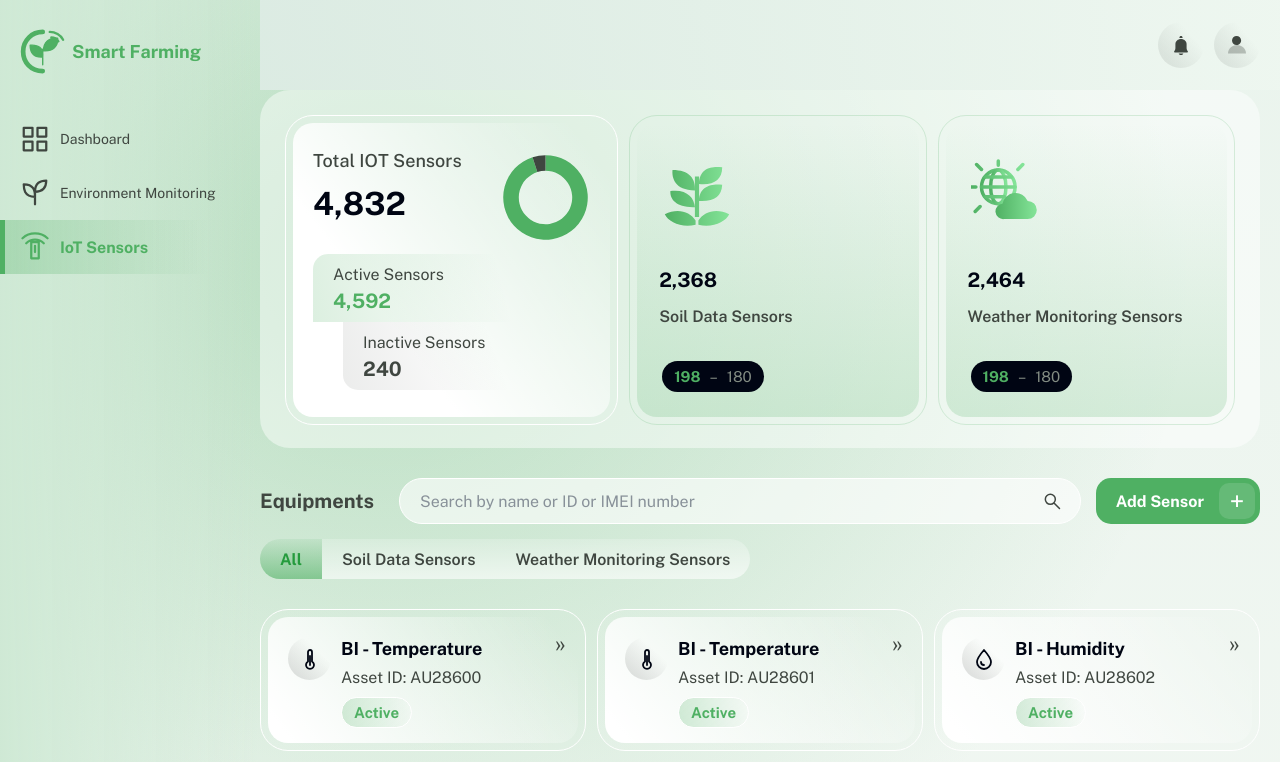
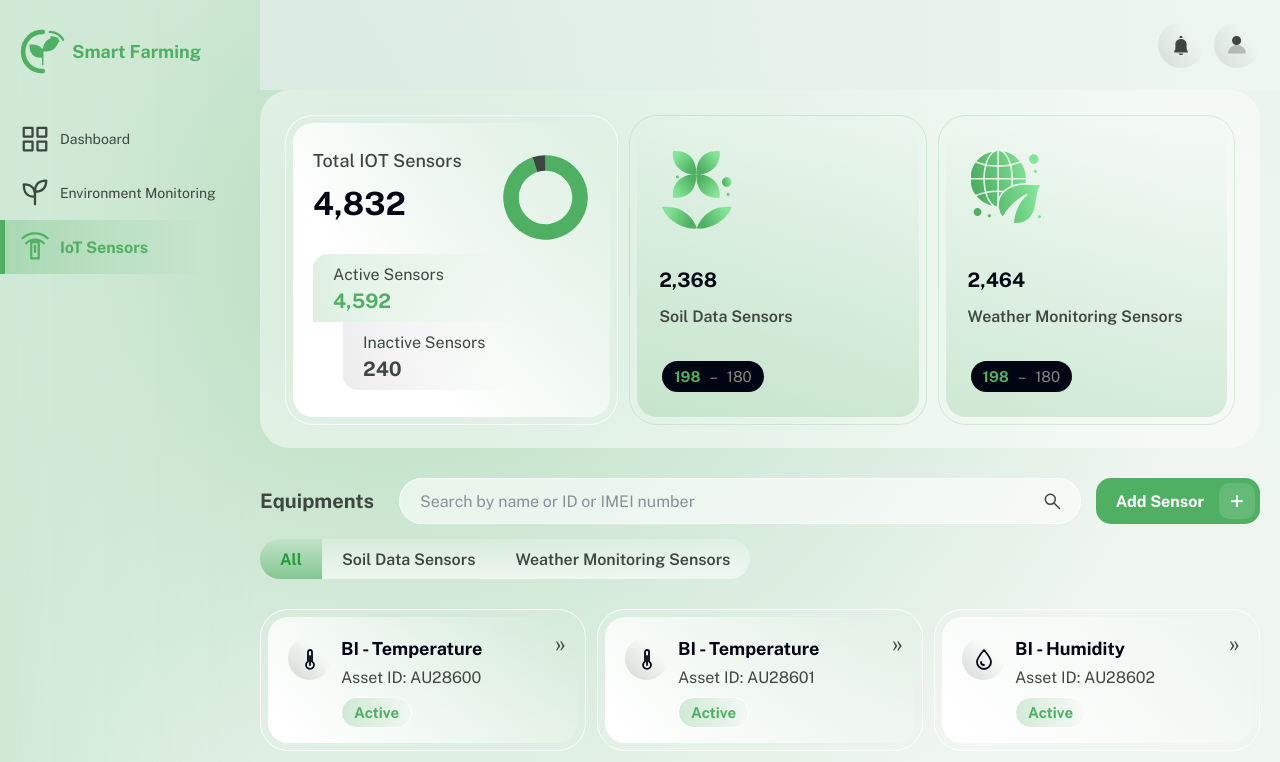
Before and after one commit to abdulrahim-0/smart-farming, an Angular app: page /home in a window 1280 px wide. Shown: the top 762 px of the page. Built offline with nearby package versions, Linux system fonts and the light colour scheme.

Commit message:
update icons

```diff
--- a/src/app/home/home.css
+++ b/src/app/home/home.css
@@ -603,4 +603,5 @@ dd {
 .profile-icon svg{position:absolute;left:50%;stroke:none;transform:translateX(-50%)}
 .profile-head{top:14px;width:10px;height:10px}
 .profile-body{top:23px;width:18px;height:9px}
-.category-art.ghost{display:none}
+.category-art.plant-art{height:78px}
+.category-art.weather-art{height:73px}
--- a/src/app/home/home.html
+++ b/src/app/home/home.html
@@ -60,12 +60,11 @@
       @for (type of categories.slice(1); track type; let i = $index) {
       <article class="summary-frame category-card">
         <div class="summary-inner">
-          <svg class="category-art ghost" viewBox="0 0 100 100" aria-hidden="true">
-            <use [attr.href]="i === 0 ? '#plant' : '#weather'" />
-          </svg>
-          <svg class="category-art" viewBox="0 0 100 100" aria-hidden="true">
-            <use [attr.href]="i === 0 ? '#plant' : '#weather'" />
-          </svg>
+          @if (i === 0) {
+          <img class="category-art plant-art" src="soil-data-sensors.svg" width="70" height="78" alt="" />
+          } @else {
+          <img class="category-art weather-art" src="weather-monitoring-sensors.svg" width="70" height="73" alt="" />
+          }
           <strong class="category-count">{{ i === 0 ? '2,368' : '2,464' }}</strong>
           <h2>{{ type }}</h2>
           <span class="range"><b>198</b><span>–</span>180</span>
@@ -120,10 +119,6 @@
       <stop stop-color="#4fb063" />
       <stop offset="1" stop-color="#84e498" />
     </linearGradient>
-    <g id="plant" fill="url(#green)">
-      <path
-        d="M47 80V22h6v58ZM47 42C18 42 14 24 15 13c24 0 33 12 32 29ZM53 33C53 10 71 7 86 9c0 18-12 26-33 24ZM47 66C21 67 11 55 12 43c23-3 34 9 35 23ZM53 57c0-21 18-25 33-23-1 17-11 24-33 23ZM48 91C28 96 9 87 4 76c18-9 36-4 44 9ZM52 91c20 5 39-4 44-15-18-9-36-4-44 9Z" />
-    </g>
     <g id="weather" stroke="url(#green)" stroke-width="5" fill="none">
       <circle cx="39" cy="37" r="24" />
       <ellipse cx="39" cy="37" rx="11" ry="24" />
```
Also changed, not shown: public/soil-data-sensors.svg (added), public/weather-monitoring-sensors.svg (added).
